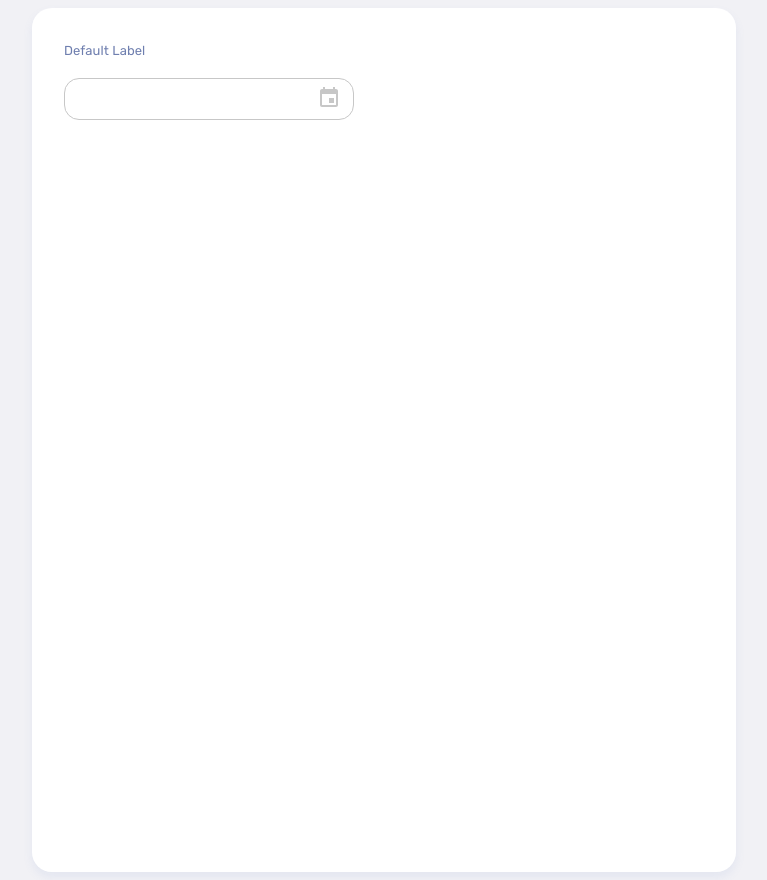
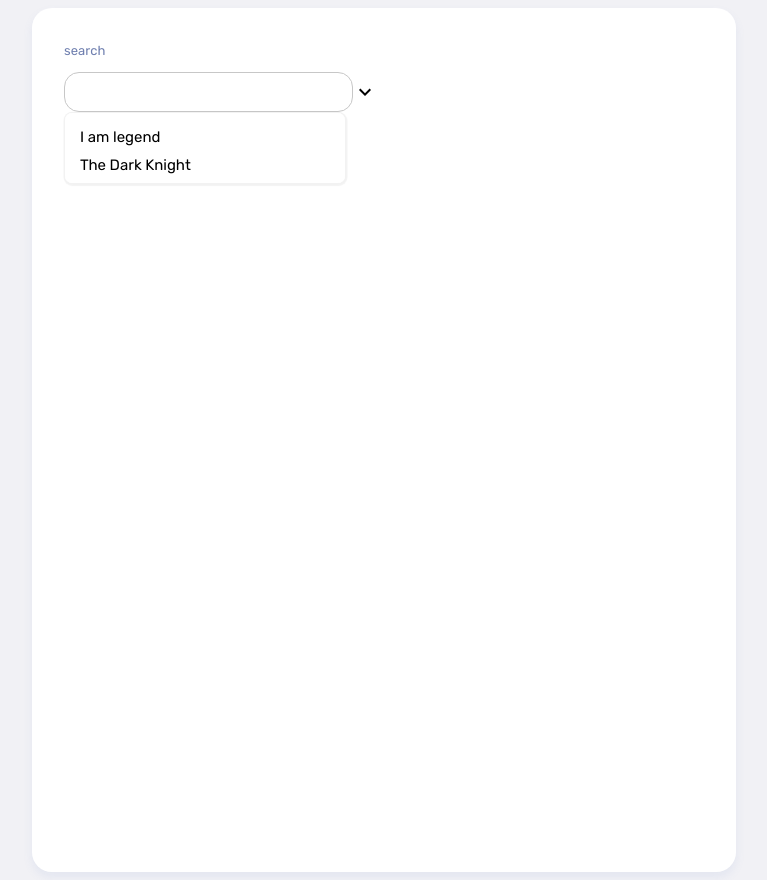
Before and after one commit to shinghuey27/dyno-web, a React (Create React App) app: page / in a window 1280 px wide. Shown: the whole page, without its empty margins (256-1023 px from the left). Built offline with nearby package versions, Linux system fonts and the light colour scheme.

Commit message:
for this iteration, forget the label positioning and multiple children in list item

```diff
--- a/src/App.js
+++ b/src/App.js
@@ -4,6 +4,7 @@ import { useState } from "react";
 import Textbox from "./Components/Textbox/Textbox";
 import Searchbar from "./Components/Searchbar/Searchbar";
 import DatePicker from "./Components/DatePicker/DatePicker";
+import Label from "./Components/Label/Label";
 
 function App() {
   const [demo, setDemo] = useState(true);
@@ -74,16 +75,30 @@ function App() {
         }}
       /> */}
 
-      {/* <Searchbar
+      <Searchbar
         label={{ label: 'search' }}
         description={{
-          label: "description 3"
+          label: "this is search bar"
         }}
-        renderItem={e => {
-          return <div>{e.title}</div>
-        }} /> */}
+        renderItem={e => <div>{e.title}</div>}
 
-      <DatePicker />
+      />
+
+      {/* <div style={{ display: 'flex', }}>
+
+        <Label label="Account" style={{ alignSelf: 'center', marginRight: 50,marginBottom:8 }} />
+
+        <Textbox
+          text
+          error />
+
+      </div> */}
+
+
+
+
+
+      {/* <DatePicker /> */}
 
     </fieldset>
   );
--- a/src/Components/Searchbar/Searchbar.jsx
+++ b/src/Components/Searchbar/Searchbar.jsx
@@ -29,20 +29,21 @@ export default function Searchbar(props) {
             <div style={{ display: 'flex', }}>
                 <Textbox
                     label={label}
-                    text
+                    text={{
+                        style: {
+                            // border: 0
+                        }
+                    }}
                     description={description}
                     error
                 />
-                <div style={{}}>
-                    <KeyboardArrowDownIcon style={{marginTop:40}}/>
+                <div >
+                    <KeyboardArrowDownIcon style={{ marginTop: 40 }} />
                 </div>
             </div>
             <div style={{ position: 'relative' }}>
                 <List data={dataobj} listBox item
-                    renderItem={el => {
-                        if (el.length > 0) return <div>{el?.title}</div>
-                        else return renderItem(el)
-                    }} />
+                    renderItem={el => renderItem(el)} />
             </div>
 
 
--- a/src/Components/Textbox/Textbox.jsx
+++ b/src/Components/Textbox/Textbox.jsx
@@ -9,7 +9,8 @@ const Textbox = (props) => {
   const { label, text, error, tooltip, description, } = props;
   return (
     <div>
-      <div style={{ alignItems: "center", display: "flex" }} >
+
+      <div>
         {label && (
           <Label
             label={label.label}
@@ -33,6 +34,7 @@ const Textbox = (props) => {
         />
       )}
 
+
       <div>
         {description && (
           <Description
```
